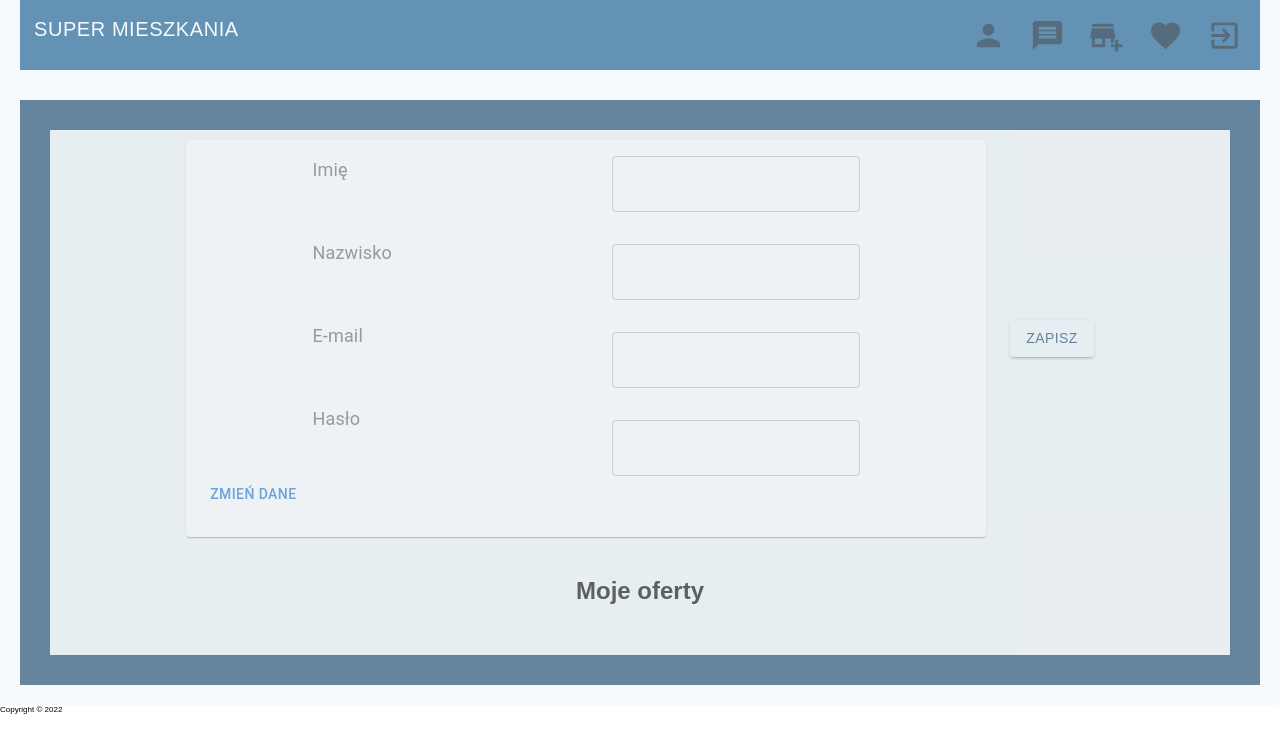
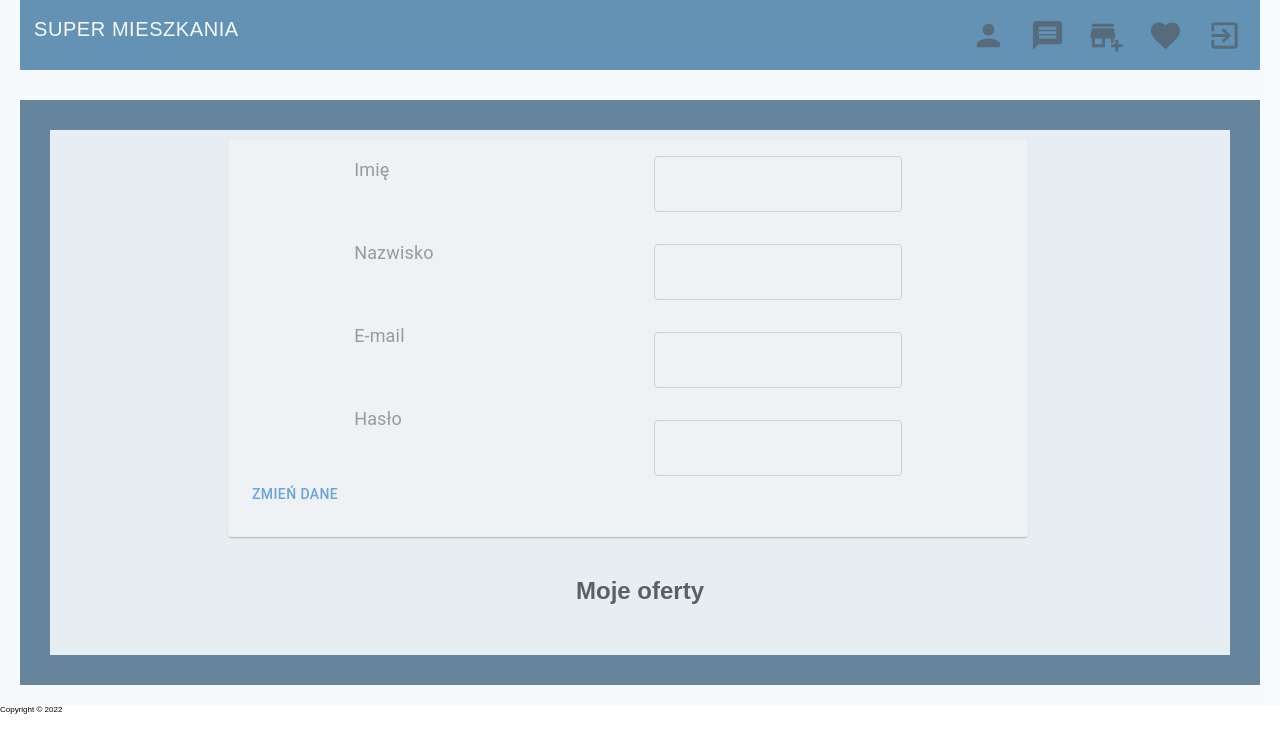
Before and after one commit to TomKry5821/Apartments-For-Rent-Client, a React (Create React App) app: page /logged/profile/edit in a window 1280 px wide. Shown: the top 752 px of the page. Built offline with nearby package versions, Linux system fonts and the light colour scheme.

Commit message:
Removed unused button

```diff
--- a/src/pages/EditUserDetailsPage.jsx
+++ b/src/pages/EditUserDetailsPage.jsx
@@ -36,19 +36,6 @@ const EditMyProfilePage = function () {
                   <EditUserDetails />
                 </Grid>
                 <Grid item alignSelf="center">
-                  <Button
-                    variant="contained"
-                    sx={{
-                      color: "rgb(17, 63, 103);",
-                      backgroundColor: "rgb(243, 249, 251);",
-                      fontFamily: "Titillium Web, sans-serif;",
-                    }}
-                    onClick={() => {
-                      navigate("/logged/profile");
-                    }}
-                  >
-                    zapisz
-                  </Button>
                 </Grid>
               </Grid>
             </Grid>
```
